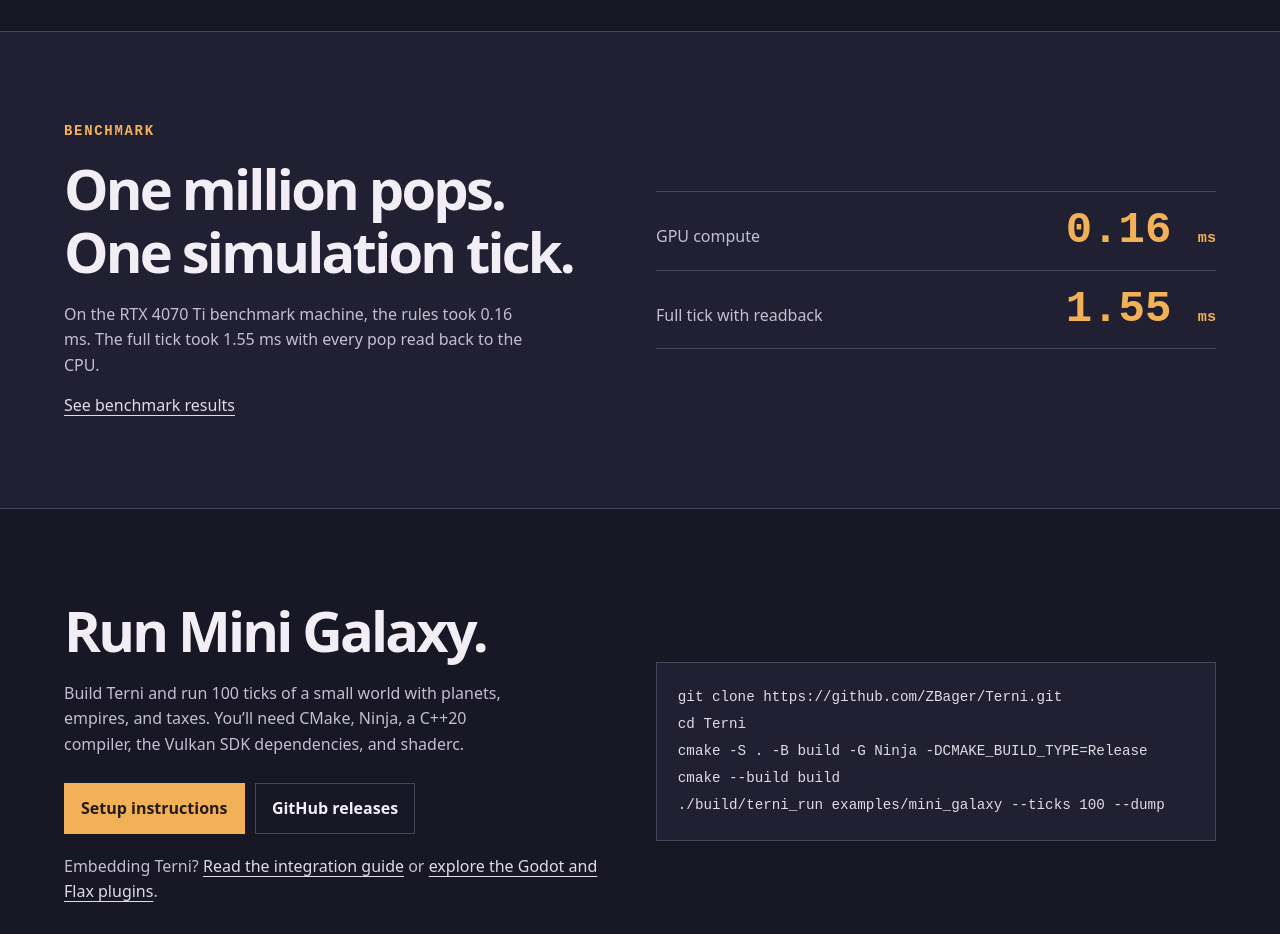
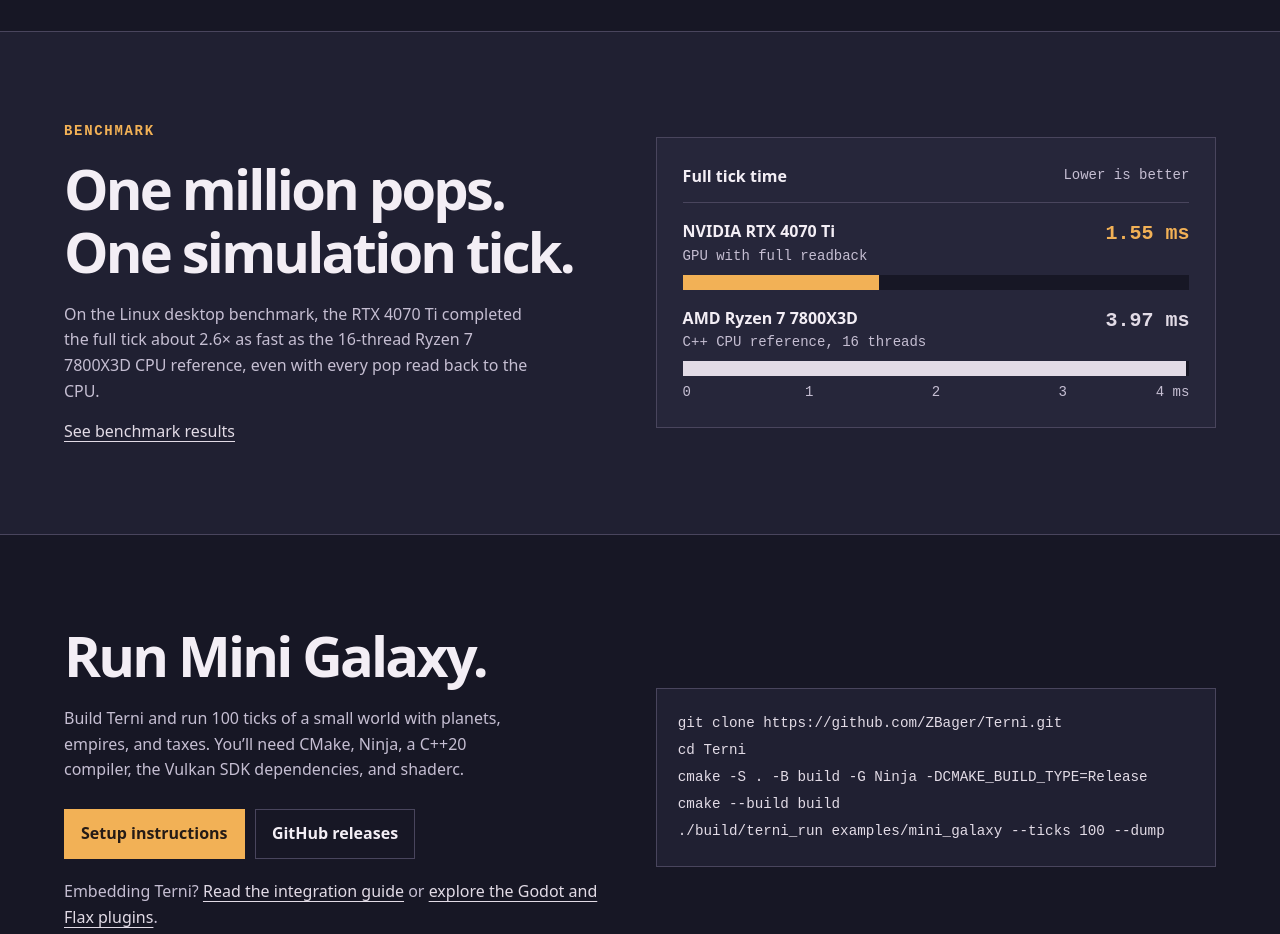
Before and after one commit to ZBager/Terni, a plain HTML site: page site/index.html in a window 1280 px wide. Shown: the part 1500-2434 px from the top of the page. Drawn offline with Linux system fonts and the light colour scheme; files whose address does not match are found by name.

Commit message:
Compare GPU and CPU tick time on the Terni site

```diff
--- a/site/index.html
+++ b/site/index.html
@@ -65,13 +65,23 @@
         <div>
           <p class="label">BENCHMARK</p>
           <h2>One million pops.<br>One simulation tick.</h2>
-          <p class="section-copy">On the RTX 4070 Ti benchmark machine, the rules took 0.16 ms. The full tick took 1.55 ms with every pop read back to the CPU.</p>
+          <p class="section-copy">On the Linux desktop benchmark, the RTX 4070 Ti completed the full tick about 2.6× as fast as the 16-thread Ryzen 7 7800X3D CPU reference, even with every pop read back to the CPU.</p>
           <a href="https://github.com/ZBager/Terni/blob/main/docs/benchmark.md#medium-the-baseline">See benchmark results</a>
         </div>
-        <dl class="measurements">
-          <div><dt>GPU compute</dt><dd>0.16 <small>ms</small></dd></div>
-          <div><dt>Full tick with readback</dt><dd>1.55 <small>ms</small></dd></div>
-        </dl>
+        <figure class="benchmark-chart">
+          <figcaption>Full tick time <span>Lower is better</span></figcaption>
+          <dl class="benchmark-bars">
+            <div class="benchmark-row gpu">
+              <dt>NVIDIA RTX 4070 Ti <small>GPU with full readback</small></dt>
+              <dd><strong>1.55 ms</strong><span class="bar-track" aria-hidden="true"><span style="width: 38.75%"></span></span></dd>
+            </div>
+            <div class="benchmark-row cpu">
+              <dt>AMD Ryzen 7 7800X3D <small>C++ CPU reference, 16 threads</small></dt>
+              <dd><strong>3.97 ms</strong><span class="bar-track" aria-hidden="true"><span style="width: 99.25%"></span></span></dd>
+            </div>
+          </dl>
+          <div class="benchmark-axis" aria-hidden="true"><span>0</span><span>1</span><span>2</span><span>3</span><span>4 ms</span></div>
+        </figure>
       </div>
     </section>
 
--- a/site/style.css
+++ b/site/style.css
@@ -67,11 +67,21 @@ nav a { font-size: .94rem; text-decoration: none; }
 .benchmark { background: var(--hero); border-block: 1px solid var(--line); }
 .benchmark-layout, .start-layout { display: grid; grid-template-columns: 1fr 1fr; gap: 2rem; align-items: center; }
 .benchmark a { display: inline-block; margin-top: .9rem; }
-.measurements { margin: 0; border-top: 1px solid var(--line); }
-.measurements div { display: flex; align-items: baseline; justify-content: space-between; gap: .75rem; border-bottom: 1px solid var(--line); padding: .85rem 0; }
-.measurements dt { color: var(--muted); }
-.measurements dd { color: var(--gold); margin: 0; font: 700 clamp(1.5rem, 4vw, 2.75rem)/1.15 var(--mono); white-space: nowrap; }
-.measurements small { font-size: .95rem; }
+.benchmark-chart { margin: 0; padding: clamp(1rem, 3vw, 1.6rem); background: var(--panel); border: 1px solid var(--line); }
+.benchmark-chart figcaption { display: flex; flex-wrap: wrap; justify-content: space-between; gap: .25rem 1rem; padding-bottom: .8rem; border-bottom: 1px solid var(--line); font-weight: 700; }
+.benchmark-chart figcaption span, .benchmark-row small { color: var(--muted); font: .875rem/1.6 var(--mono); }
+.benchmark-bars { margin: 1rem 0 0; }
+.benchmark-row { display: grid; grid-template-columns: minmax(0, 1fr) auto; gap: .45rem 1rem; margin-top: 1rem; --bar: var(--lavender); }
+.benchmark-row.gpu { --bar: var(--gold); }
+.benchmark-row dt { font-weight: 700; }
+.benchmark-row small { display: block; }
+.benchmark-row dd { display: contents; }
+.benchmark-row strong { color: var(--bar); font: 700 clamp(.9rem, 2vw, 1.25rem)/1.45 var(--mono); white-space: nowrap; }
+.bar-track { grid-column: 1 / -1; height: .95rem; background: var(--base); }
+.bar-track span { display: block; height: 100%; background: var(--bar); }
+.benchmark-axis { display: grid; grid-template-columns: repeat(4, 1fr) 0; margin-top: .45rem; color: var(--muted); font: .875rem/1.3 var(--mono); white-space: nowrap; }
+.benchmark-axis span:not(:first-child) { transform: translateX(-.5ch); }
+.benchmark-axis span:last-child { justify-self: end; transform: none; }
 .start-layout > * { min-width: 0; }
 pre { margin: 0; padding: 1.3rem; overflow: auto; border: 1px solid var(--line); background: var(--hero); color: var(--lavender); font: .89rem/1.9 var(--mono); }
 .integration { color: var(--muted); margin-top: 1.25rem; }
```
